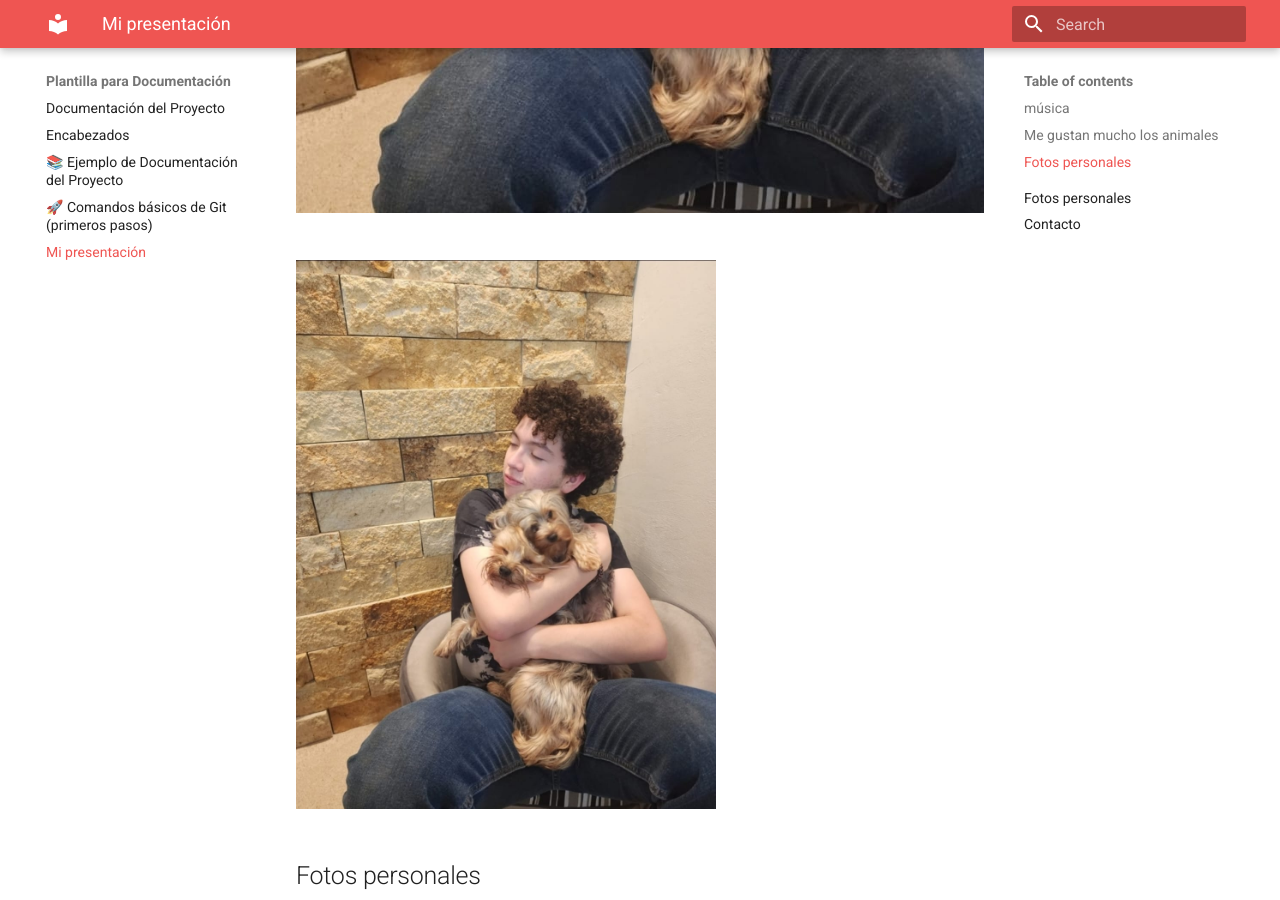
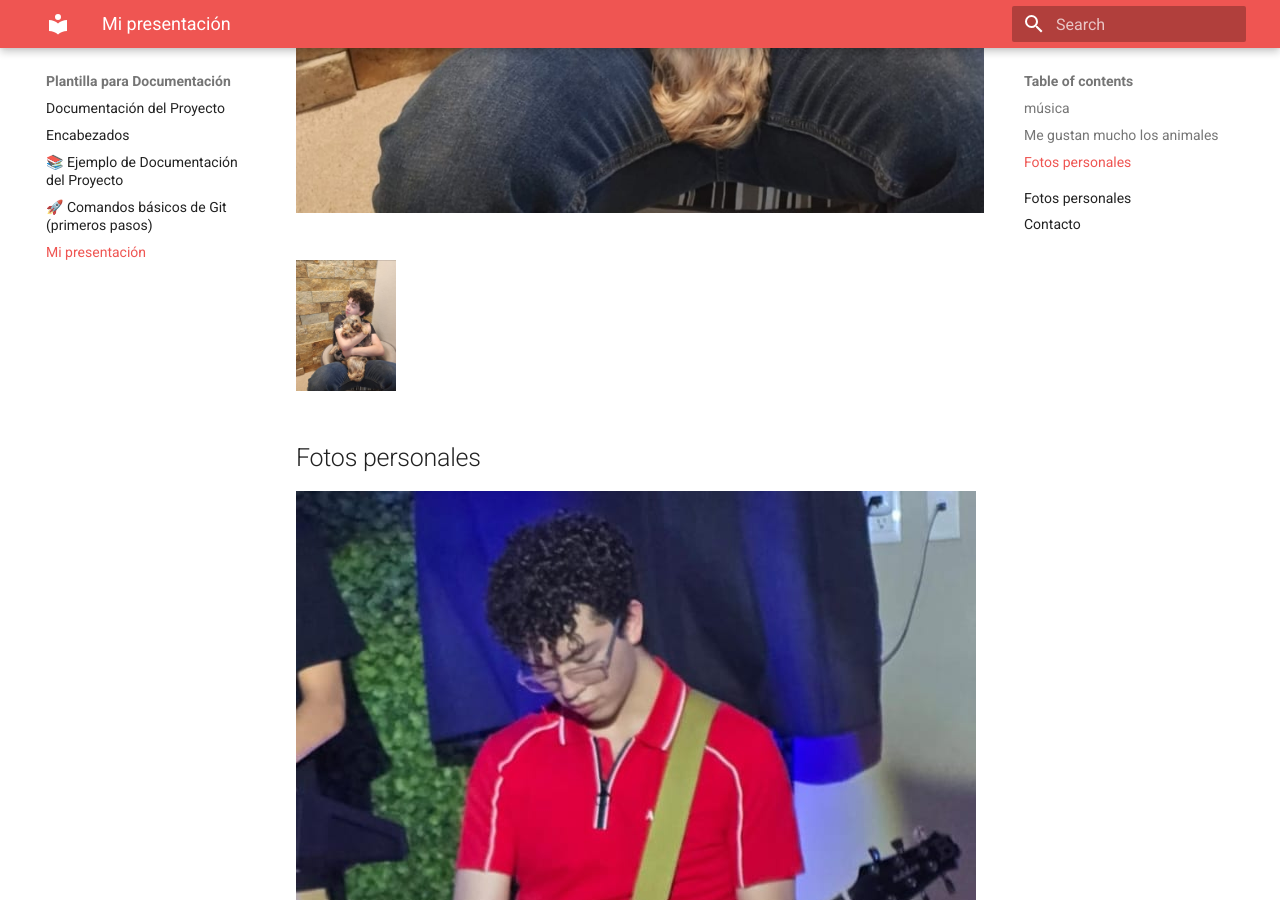
Before and after one commit to LuisTamezzz/Portafolio-ibero-puebla, an MkDocs documentation site: the page built from docs/presentacion.md, in a window 1280 px wide and 900 px high, scrolled down 1476 px. Built offline with MkDocs 1.6.1 and Material for MkDocs 9.7.7, drawn with Linux system fonts in a browser that asks for light colours.

Commit message:
Update presentacion.md

```diff
--- a/docs/presentacion.md
+++ b/docs/presentacion.md
@@ -19,7 +19,7 @@
 
 ![Foto con mis perros](recursos/imgs/fotosw2.jpeg)
 
-<img src="../recursos/imgs/fotosw2.jpeg" alt="Foto con mis perros" width="420" height="400">
+<img src="../recursos/imgs/fotosw2.jpeg" alt="Foto con mis perros" width="100">
 ---
 
 ## Fotos personales
```
